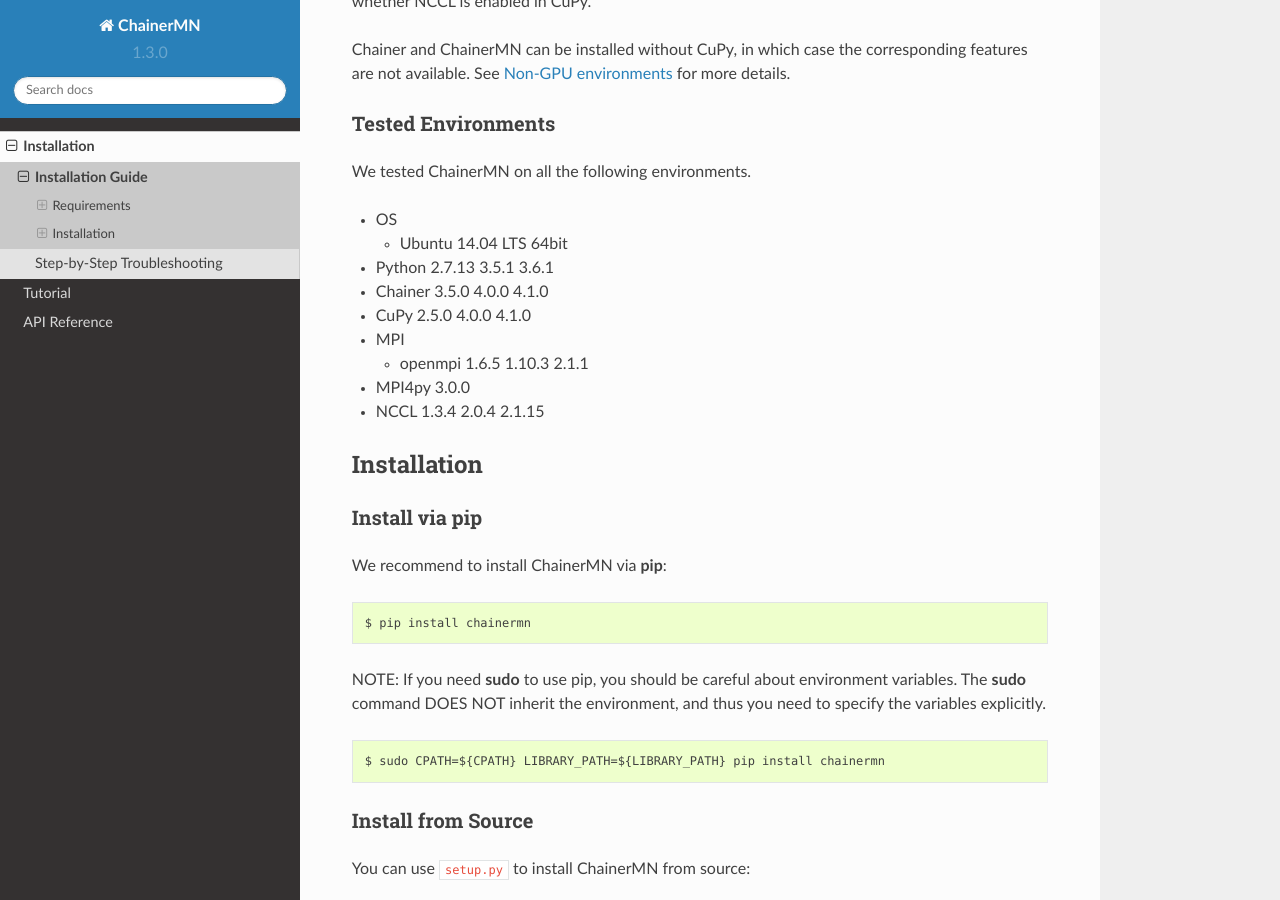
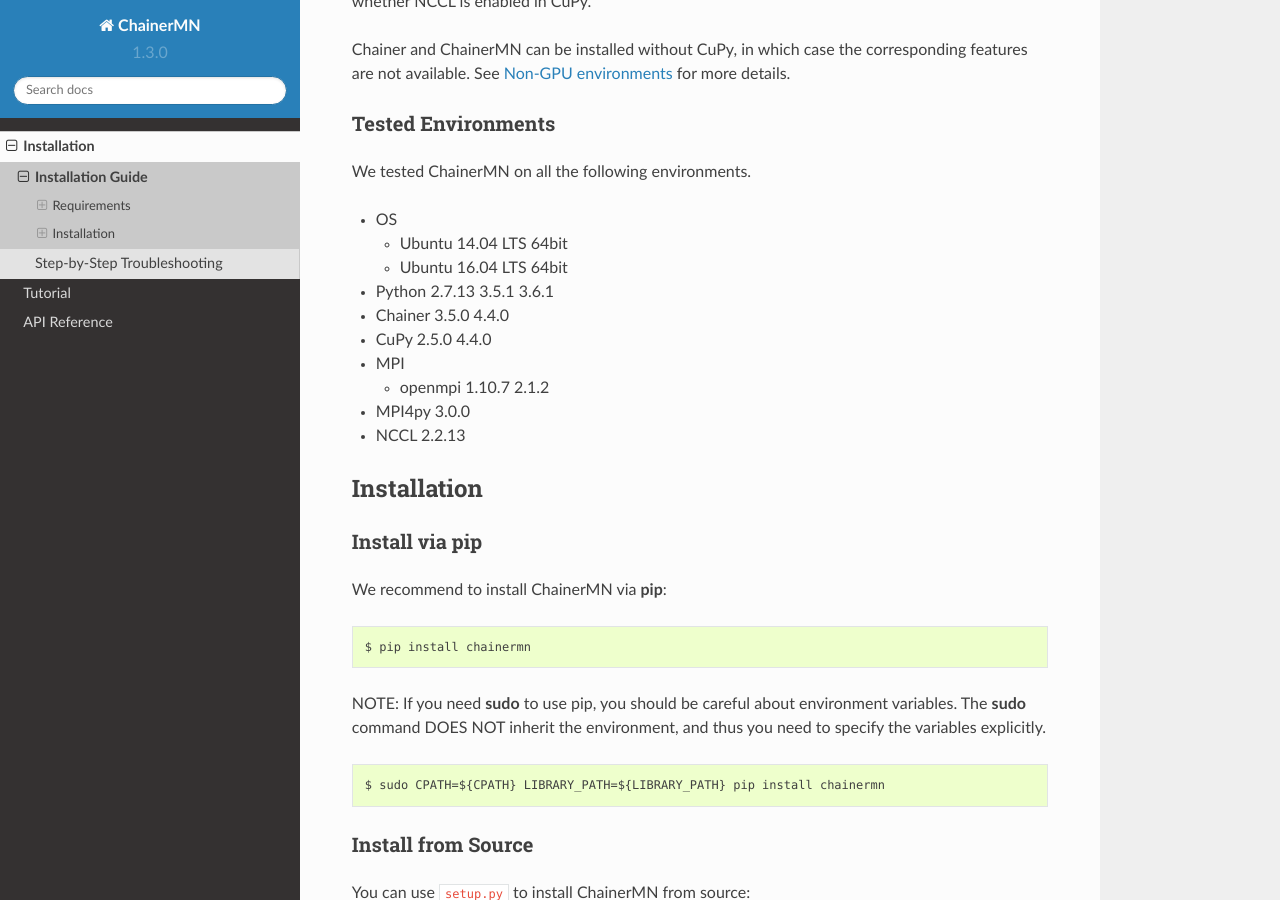
Before and after one commit to chainer/chainermn, a Sphinx documentation site: the page built from docs/source/installation/guide.rst, in a window 1280 px wide and 900 px high, scrolled down 1873 px. Built offline with Sphinx 7.4.7 and the Read the Docs theme 2.0.0, drawn with Linux system fonts in a browser that asks for light colours; pages that are not in the unit, such as notebooks, are missing from menus.

Commit message:
Updated tested version information

```diff
--- a/docs/source/installation/guide.rst
+++ b/docs/source/installation/guide.rst
@@ -108,16 +108,17 @@
 * OS
 
   * Ubuntu 14.04 LTS 64bit
+  * Ubuntu 16.04 LTS 64bit
 
 * Python 2.7.13 3.5.1 3.6.1
-* Chainer 3.5.0 4.0.0 4.1.0
-* CuPy 2.5.0 4.0.0 4.1.0
+* Chainer 3.5.0 4.4.0
+* CuPy 2.5.0 4.4.0
 * MPI
 
-  * openmpi 1.6.5 1.10.3 2.1.1
+  * openmpi 1.10.7 2.1.2
 
 * MPI4py 3.0.0
-* NCCL 1.3.4 2.0.4 2.1.15
+* NCCL 2.2.13
 
 .. _chainermn-install:
 
```
